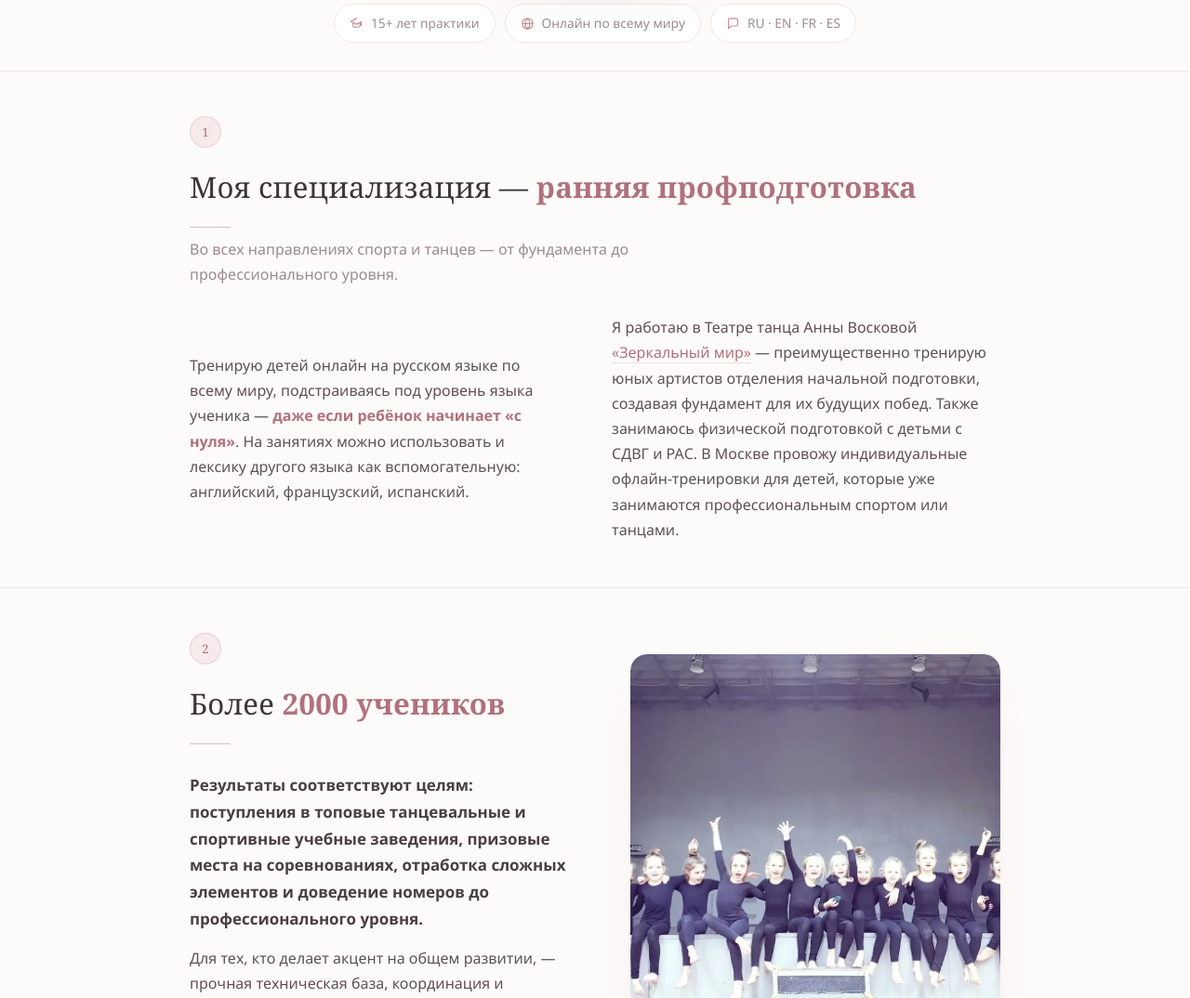
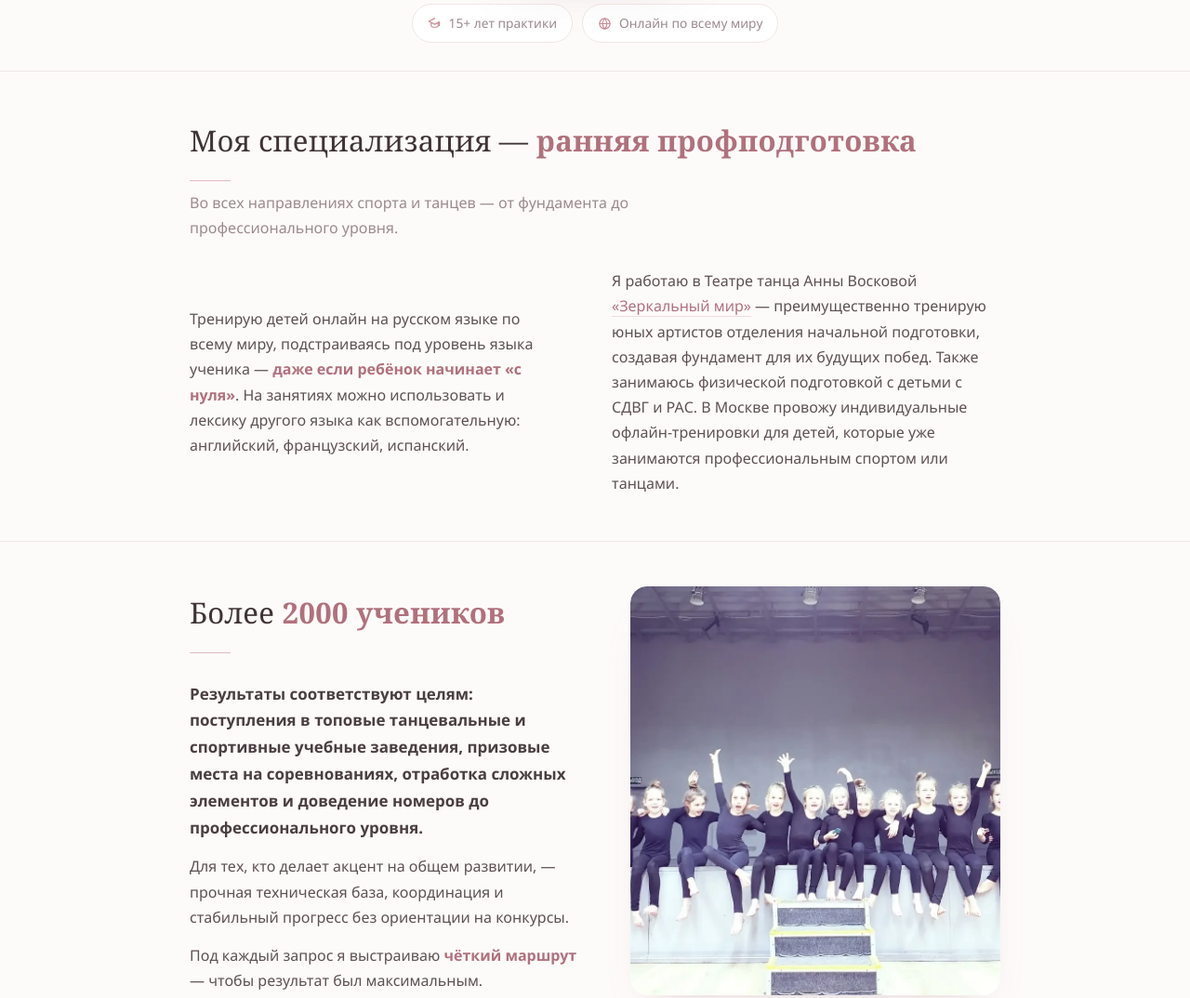
Before and after one commit to javierping/elli-site, a plain HTML site: page index.html in a window 1280 px wide. Shown: the part 500-1574 px from the top of the page at 93% size. Drawn offline with Linux system fonts and the light colour scheme.

Commit message:
Убраны плашка с языками и нумерация блоков

```diff
--- a/base.css
+++ b/base.css
@@ -64,13 +64,6 @@ section + section{border-top:1px solid var(--border)}
 /* ---------- section headers ---------- */
 .sec-head{margin-bottom:40px}
 .sec-head.center{text-align:center}
-.sec-head .num{
-  display:inline-flex;align-items:center;justify-content:center;
-  width:34px;height:34px;border-radius:50%;
-  border:1px solid var(--accent-line);color:var(--accent-deep);
-  font-size:.82rem;font-family:Georgia,serif;margin-bottom:16px;
-  background:var(--accent-soft);
-}
 .sec-head h2{font-size:clamp(1.45rem,3vw,1.95rem)}
 .sec-head p{color:var(--text-soft);max-width:600px;margin-top:10px;font-weight:300}
 .sec-head.center p{margin-left:auto;margin-right:auto}
--- a/index.html
+++ b/index.html
@@ -22,7 +22,6 @@
     <div class="badges">
       <span class="badge"><svg viewBox="0 0 24 24"><path d="M12 3 2 8l10 5 8-4v6"/><path d="M6 10.5V15c0 1.5 2.7 3 6 3s6-1.5 6-3v-4.5"/></svg>15+ лет практики</span>
       <span class="badge"><svg viewBox="0 0 24 24"><circle cx="12" cy="12" r="9"/><path d="M3 12h18M12 3c2.5 2.7 3.8 5.7 3.8 9s-1.3 6.3-3.8 9c-2.5-2.7-3.8-5.7-3.8-9S9.5 5.7 12 3z"/></svg>Онлайн по всему миру</span>
-      <span class="badge"><svg viewBox="0 0 24 24"><path d="M4 6a3 3 0 0 1 3-3h10a3 3 0 0 1 3 3v7a3 3 0 0 1-3 3H9l-5 4V6z"/></svg>RU · EN · FR · ES</span>
     </div>
   </div>
 </section>
@@ -31,7 +30,6 @@
 <section>
   <div class="wrap">
     <div class="sec-head">
-      <span class="num">1</span>
       <h2>Моя специализация — <span class="hl">ранняя профподготовка</span></h2>
       <p>Во всех направлениях спорта и танцев — от фундамента до профессионального уровня.</p>
     </div>
@@ -52,7 +50,6 @@
       <div class="pic"><img src="i.webp" alt="Девочки сидят на краю сцены в ряд"></div>
       <div class="txt">
         <div class="sec-head" style="text-align:left">
-          <span class="num">2</span>
           <h2>Более <span class="hl">2000 учеников</span></h2>
         </div>
         <p class="big">Результаты соответствуют целям: поступления в топовые танцевальные и спортивные учебные заведения, призовые места на соревнованиях, отработка сложных элементов и доведение номеров до профессионального уровня.</p>
@@ -70,7 +67,6 @@
       <div class="pic"><img src="i8.webp" alt="Девочка сидит на полу, за спиной — балетный станок"></div>
       <div class="txt">
         <div class="sec-head" style="text-align:left">
-          <span class="num">3</span>
           <h2>Методика, <span class="hl">проверенная практикой</span></h2>
         </div>
         <p>В основе работы — современные педагогические подходы и принципы детской психологии. За 15+ лет практики я выстроила систему, где каждый элемент направлен на устойчивый прогресс ребёнка.</p>
@@ -85,7 +81,6 @@
 <section id="edu">
   <div class="wrap">
     <div class="sec-head">
-      <span class="num">4</span>
       <h2>Моё образование</h2>
     </div>
     <div class="edu-grid">
@@ -101,7 +96,6 @@
 <section id="price">
   <div class="wrap">
     <div class="sec-head">
-      <span class="num">5</span>
       <h2>Расценки на индивидуальные тренировки</h2>
       <p>Занятия проходят на русском языке — это помогает сохранять языковую среду для детей, живущих за границей.</p>
     </div>
@@ -117,7 +111,6 @@
 <section id="format">
   <div class="wrap">
     <div class="sec-head">
-      <span class="num">6</span>
       <h2>Формат занятий</h2>
       <p>Онлайн-тренировки проходят в Zoom — без регистрации, просто по ссылке.</p>
     </div>
@@ -166,7 +159,6 @@
 <section id="signup">
   <div class="wrap">
     <div class="sec-head">
-      <span class="num">7</span>
       <h2>Как записаться</h2>
       <p>Напишите мне в WhatsApp или Telegram:</p>
     </div>
@@ -187,7 +179,6 @@
 <section class="thanks">
   <div class="wrap">
     <div class="sec-head center">
-      <span class="num">8</span>
       <h2>Спасибо, что заглянули!</h2>
       <p>Хорошего дня!</p>
     </div>
```
